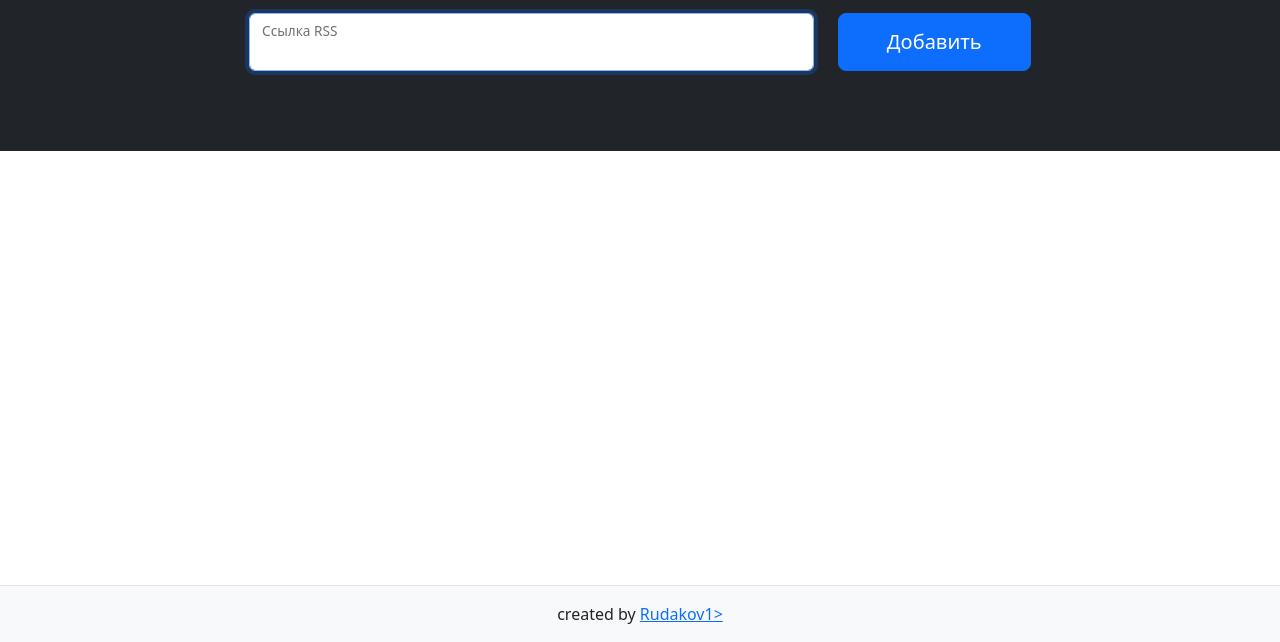
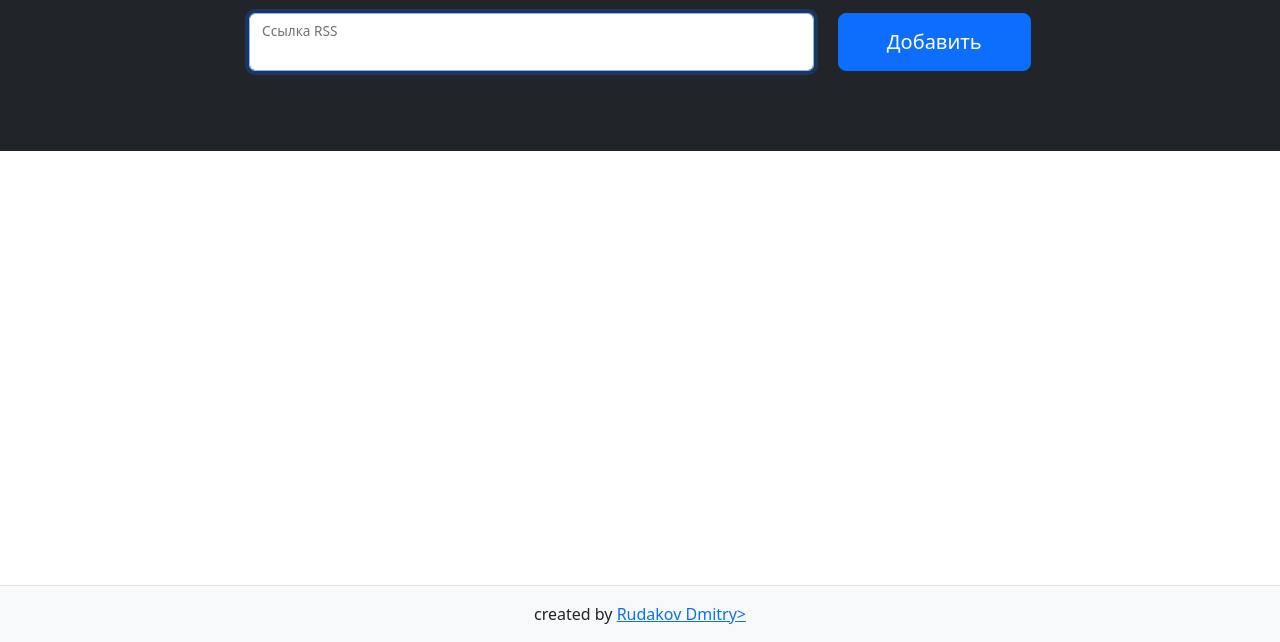
Before and after one commit to DVR2210/frontend-project-11, a website: page index.html in a window 1280 px wide. Shown: the part 158-800 px from the top of the page. Drawn offline with nearby package versions, Linux system fonts and the light colour scheme.

Commit message:
examination

```diff
--- a/index.html
+++ b/index.html
@@ -61,7 +61,7 @@
       <div class="container-xl">
         <div class="text-center">
           created by
-          <a href="https://github.com/DVR2210/frontend-project-11_blank" target="_blank">Rudakov1>
+          <a href="https://github.com/DVR2210/frontend-project-11_blank" target="_blank">Rudakov Dmitry>
         </div>
       </div>
     </footer>
```
Also changed, not shown: dist/index.html.
